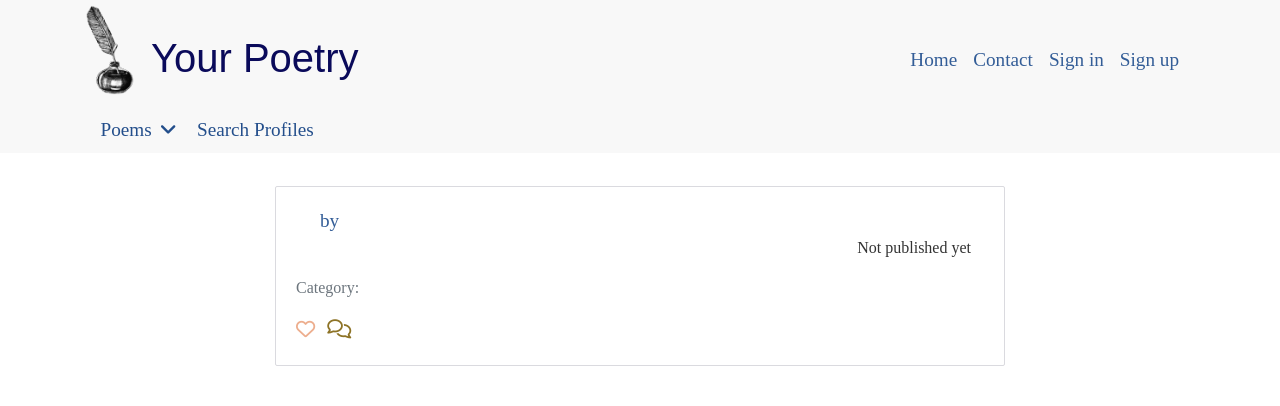
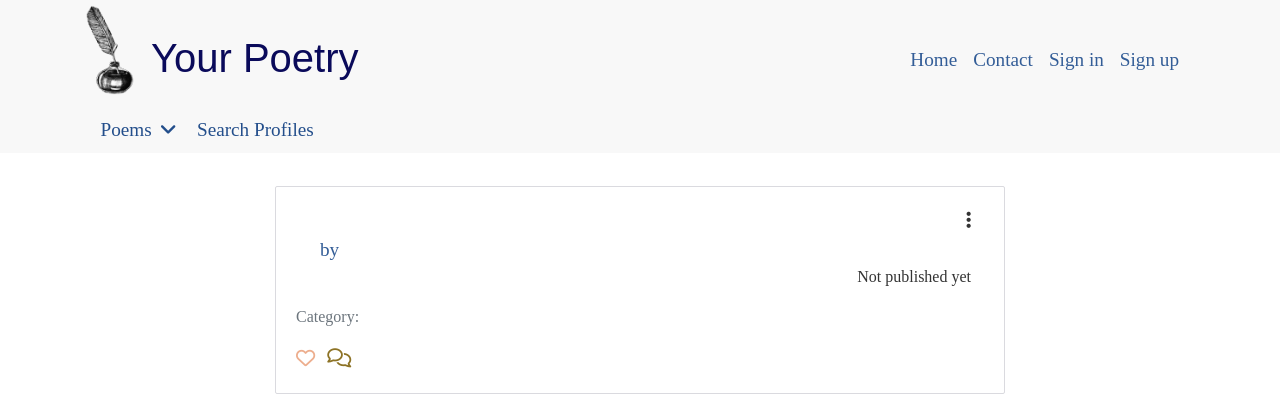
Before and after one commit to rkyzk/poetry-2023, a React (Create React App) app: page /poems/1 in a window 1280 px wide. Shown: the top 406 px of the page. Built offline with nearby package versions, Linux system fonts and the light colour scheme; no server answers; a web font is replaced by a local one.

Commit message:
make MoreDropdown component. Include it in Poem.js. Add handleEdit & delete functions

```diff
--- a/src/App.js
+++ b/src/App.js
@@ -8,6 +8,7 @@ import SignInForm from "./pages/auth/SignInForm";
 import SignUpForm from "./pages/auth/SignUpForm";
 import PoemCreateForm from "./pages/poems/PoemCreateForm";
 import PoemPage from "./pages/poems/PoemPage";
+import PoemEditForm from "./pages/poems/PoemEditForm";
 
 function App() {
   return (
@@ -21,6 +22,7 @@ function App() {
           <Route exact path="/" render={() => <Home />} />
           <Route exact path="/poems/create" render={() => <PoemCreateForm />} />
           <Route exact path="/poems/:id" render={() => <PoemPage />} />
+          <Route exact path="/poems/:id/edit" render={() => <PoemEditForm />} />
           <Route render={() => <h1>Page not found</h1>} />
         </Switch>
       </Container>
--- /dev/null
+++ b/src/components/MoreDropdown.js
@@ -0,0 +1,50 @@
+import React from "react";
+import Dropdown from "react-bootstrap/Dropdown";
+import styles from "../styles/MoreDropdown.module.css";
+
+/**
+ * Set the three dots to forwardRef.
+ * The forwardRef is necessary since the dropdown needs
+ * access to the DOM node in order to position the Menu.
+ */
+const ThreeDots = React.forwardRef(({ onClick }, ref) => (
+  <i
+    className="fas fa-ellipsis-v"
+    ref={ref}
+    onClick={(e) => {
+      e.preventDefault();
+      onClick(e);
+    }}
+  />
+));
+
+/**
+ * Return a dropdown menu for editing/deleting poems and comments
+ * shown as three dots.
+ */
+export const MoreDropdown = ({ handleEdit, handleDeleteComment }) => {
+  return (
+    <Dropdown className="ml-auto" drop="left">
+      <Dropdown.Toggle as={ThreeDots} />
+      <Dropdown.Menu
+        className="text-center"
+        popperConfig={{ strategy: "fixed" }}
+      >
+        <Dropdown.Item
+          className={styles.DropdownItem}
+          onClick={handleEdit}
+          aria-label="edit"
+        >
+          <i className="fas fa-edit" />
+        </Dropdown.Item>
+        <Dropdown.Item
+          className={styles.DropdownItem}
+          onClick={handleDeleteComment}
+          aria-label="delete"
+        >
+          <i className="fas fa-trash-alt" />
+        </Dropdown.Item>
+      </Dropdown.Menu>
+    </Dropdown>
+  );
+};
--- a/src/pages/poems/Poem.js
+++ b/src/pages/poems/Poem.js
@@ -6,7 +6,9 @@ import Row from "react-bootstrap/Row";
 import OverlayTrigger from "react-bootstrap/OverlayTrigger";
 import Tooltip from "react-bootstrap/Tooltip";
 import { Link } from "react-router-dom";
-import { axiosRes } from "../../api/axiosDefaults";
+import { axiosRes, axiosReq } from "../../api/axiosDefaults";
+import { MoreDropdown } from "../../components/MoreDropdown";
+import { useHistory } from "react-router-dom/cjs/react-router-dom.min";
 
 /**
  * Return poem data including title, content or excerpt,
@@ -45,7 +47,8 @@ const Poem = (props) => {
   const currentUser = useCurrentUser();
   /** is_owner tells if the current user is the owner of the poem. */
   const is_owner = currentUser?.username === owner;
-  /** get the pathname */
+
+  const history = useHistory();
 
   /**
    * Request the backend to make a new 'Like' object.
@@ -97,6 +100,20 @@ const Poem = (props) => {
     }
   };
 
+  /** delete a poem from the backend,
+      hide confirmation modal and send the user to 'My Poems' page. */
+  const handleDelete = async () => {
+    try {
+      await axiosReq.delete(`/poems/${id}`);
+      history.push("/my-poems");
+    } catch (err) {
+      console.log(err);
+    }
+  };
+
+  /** Display PoemEdit page. */
+  const handleEdit = () => history.push(`/poems/${id}/edit`);
+
   return (
     <Card className={styles.Poem}>
       <Card.Body className="pr-5">
@@ -105,6 +122,15 @@ const Poem = (props) => {
             <Card.Title className={`${styles.Title} mb-0 ml-2`}>
               {title && title}
             </Card.Title>
+            {/* If the current user is the owner of the poem,
+                display three dots for editing */}
+            {is_owner && (
+              <MoreDropdown
+                className="ml-auto"
+                handleEdit={handleEdit}
+                handleDelete={handleDelete}
+              />
+            )}
           </Row>
           <span className={`${styles.Text} ml-4`}>
             by
--- /dev/null
+++ b/src/styles/MoreDropdown.module.css
@@ -0,0 +1,11 @@
+.DropdownItem {
+  display: inline-block;
+  max-width: 50%;
+  padding: 0px;
+}
+
+.Absolute {
+  position: absolute;
+  right: 0;
+  z-index: 1;
+}
```
